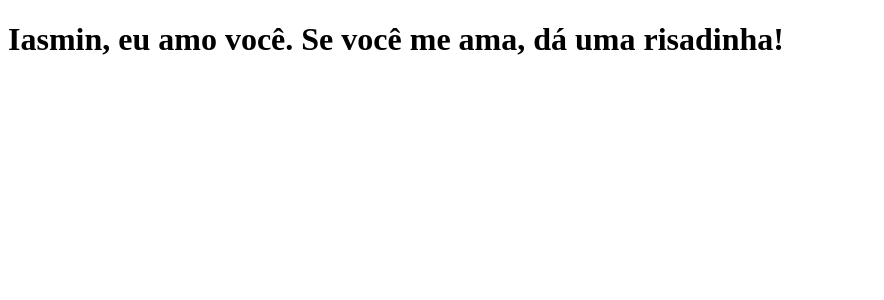
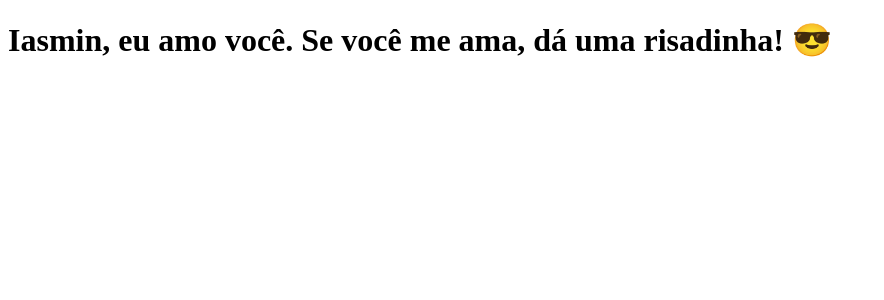
Before and after one commit to Fehpereira/clone_tabnews, a Next.js app: page / in a window 1280 px wide. Shown: the top 300 px of the page, without its empty margins (0-884 px from the left). Built offline with nearby package versions, Linux system fonts and the light colour scheme.

Commit message:
mdofica a frase

```diff
--- a/pages/index.js
+++ b/pages/index.js
@@ -1,5 +1,5 @@
 function Home() {
-  return <h1>Iasmin, eu amo você. Se você me ama, dá uma risadinha!</h1>;
+  return <h1>Iasmin, eu amo você. Se você me ama, dá uma risadinha! 😎</h1>;
 }
 
 export default Home;
```
